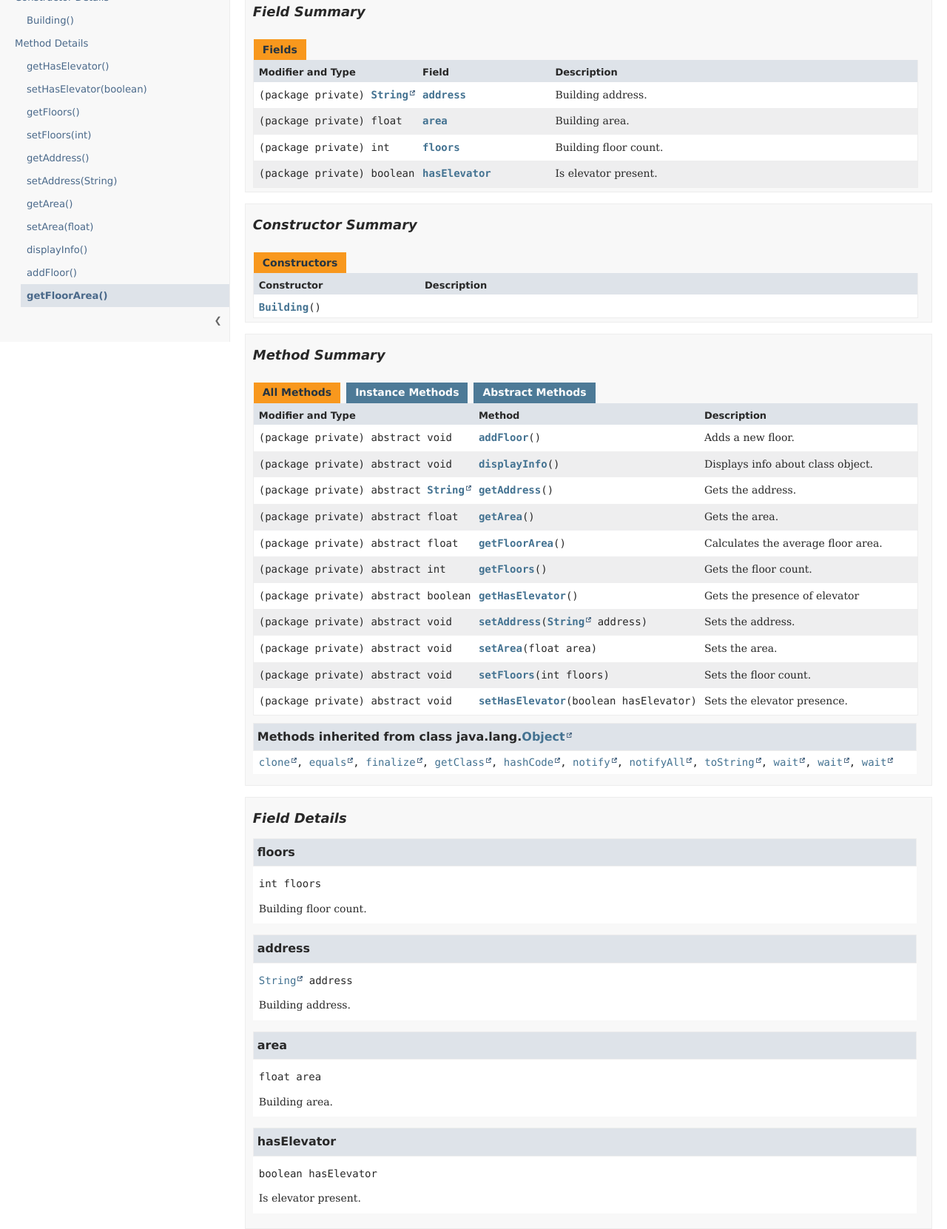
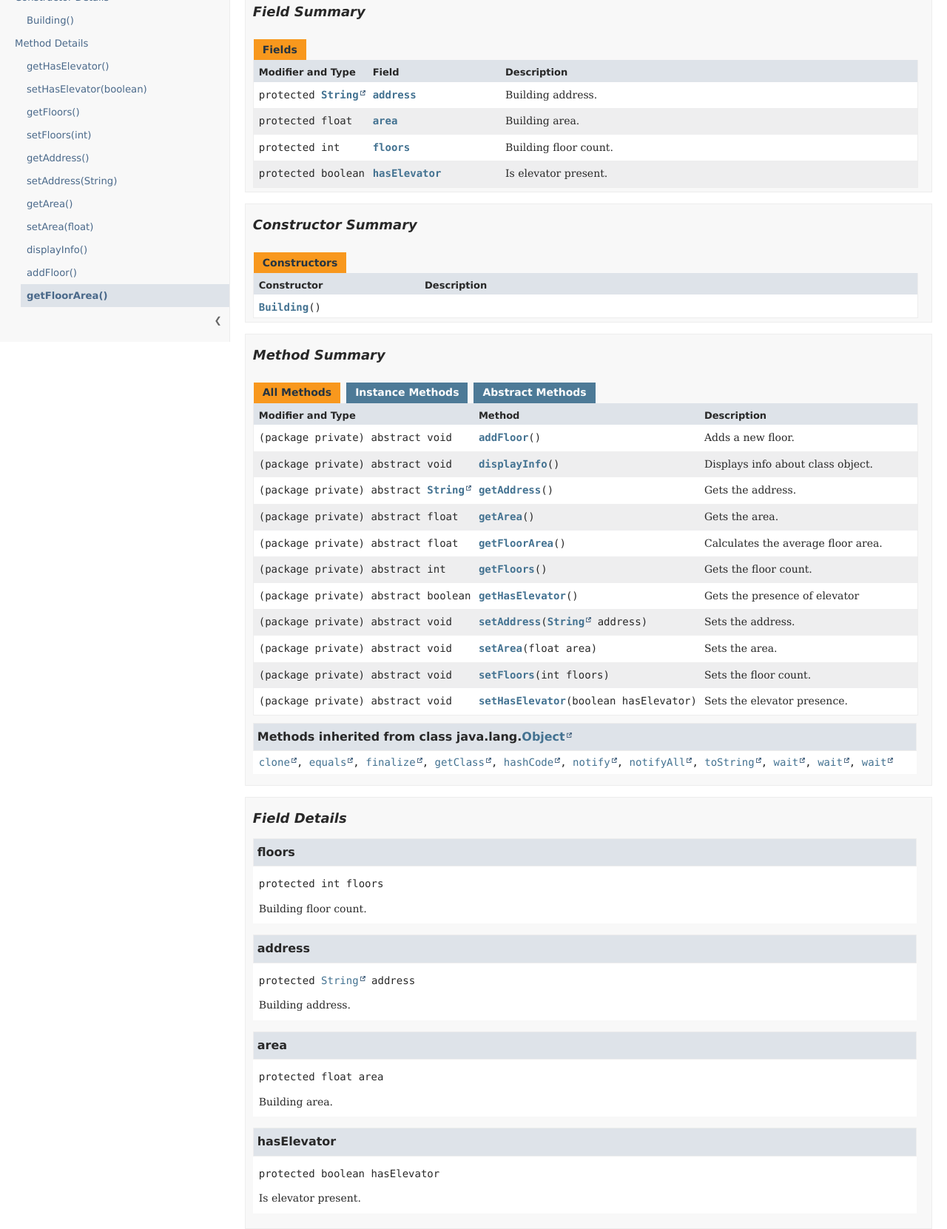
Before and after one commit to Smet-k/crossplatform-dev-labs, a plain HTML site: page Lab3KozakKI305/docs/KI305/Kozak/Lab3/Building.html in a window 1280 px wide. Shown: the part 338-1999 px from the top of the page at 74% size. Drawn offline with Linux system fonts and the light colour scheme.

Commit message:
Small improvement for Building superclass

```diff
--- a/Lab3KozakKI305/docs/KI305/Kozak/Lab3/Building.html
+++ b/Lab3KozakKI305/docs/KI305/Kozak/Lab3/Building.html
@@ -1,7 +1,7 @@
 <!DOCTYPE HTML>
 <html lang="en">
 <head>
-<!-- Generated by javadoc (24) on Sun Sep 28 22:24:12 EEST 2025 -->
+<!-- Generated by javadoc (24) on Sun Sep 28 22:38:56 EEST 2025 -->
 <title>Building</title>
 <meta name="viewport" content="width=device-width, initial-scale=1">
 <meta http-equiv="Content-Type" content="text/html; charset=utf-8">
@@ -125,22 +125,22 @@ loadScripts(document, 'script');</script>
 <div class="table-header col-first">Modifier and Type</div>
 <div class="table-header col-second">Field</div>
 <div class="table-header col-last">Description</div>
-<div class="col-first even-row-color"><code>(package private) <a href="https://docs.oracle.com/en/java/javase/24/docs/api/java.base/java/lang/String.html" title="class or interface in java.lang" class="external-link">String</a></code></div>
+<div class="col-first even-row-color"><code>protected <a href="https://docs.oracle.com/en/java/javase/24/docs/api/java.base/java/lang/String.html" title="class or interface in java.lang" class="external-link">String</a></code></div>
 <div class="col-second even-row-color"><code><a href="#address" class="member-name-link">address</a></code></div>
 <div class="col-last even-row-color">
 <div class="block">Building address.</div>
 </div>
-<div class="col-first odd-row-color"><code>(package private) float</code></div>
+<div class="col-first odd-row-color"><code>protected float</code></div>
 <div class="col-second odd-row-color"><code><a href="#area" class="member-name-link">area</a></code></div>
 <div class="col-last odd-row-color">
 <div class="block">Building area.</div>
 </div>
-<div class="col-first even-row-color"><code>(package private) int</code></div>
+<div class="col-first even-row-color"><code>protected int</code></div>
 <div class="col-second even-row-color"><code><a href="#floors" class="member-name-link">floors</a></code></div>
 <div class="col-last even-row-color">
 <div class="block">Building floor count.</div>
 </div>
-<div class="col-first odd-row-color"><code>(package private) boolean</code></div>
+<div class="col-first odd-row-color"><code>protected boolean</code></div>
 <div class="col-second odd-row-color"><code><a href="#hasElevator" class="member-name-link">hasElevator</a></code></div>
 <div class="col-last odd-row-color">
 <div class="block">Is elevator present.</div>
@@ -248,7 +248,7 @@ loadScripts(document, 'script');</script>
 <section class="detail" id="floors">
 <h3>floors</h3>
 <div class="horizontal-scroll">
-<div class="member-signature"><span class="return-type">int</span>&nbsp;<span class="element-name">floors</span></div>
+<div class="member-signature"><span class="modifiers">protected</span>&nbsp;<span class="return-type">int</span>&nbsp;<span class="element-name">floors</span></div>
 <div class="block">Building floor count.</div>
 </div>
 </section>
@@ -257,7 +257,7 @@ loadScripts(document, 'script');</script>
 <section class="detail" id="address">
 <h3>address</h3>
 <div class="horizontal-scroll">
-<div class="member-signature"><span class="return-type"><a href="https://docs.oracle.com/en/java/javase/24/docs/api/java.base/java/lang/String.html" title="class or interface in java.lang" class="external-link">String</a></span>&nbsp;<span class="element-name">address</span></div>
+<div class="member-signature"><span class="modifiers">protected</span>&nbsp;<span class="return-type"><a href="https://docs.oracle.com/en/java/javase/24/docs/api/java.base/java/lang/String.html" title="class or interface in java.lang" class="external-link">String</a></span>&nbsp;<span class="element-name">address</span></div>
 <div class="block">Building address.</div>
 </div>
 </section>
@@ -266,7 +266,7 @@ loadScripts(document, 'script');</script>
 <section class="detail" id="area">
 <h3>area</h3>
 <div class="horizontal-scroll">
-<div class="member-signature"><span class="return-type">float</span>&nbsp;<span class="element-name">area</span></div>
+<div class="member-signature"><span class="modifiers">protected</span>&nbsp;<span class="return-type">float</span>&nbsp;<span class="element-name">area</span></div>
 <div class="block">Building area.</div>
 </div>
 </section>
@@ -275,7 +275,7 @@ loadScripts(document, 'script');</script>
 <section class="detail" id="hasElevator">
 <h3>hasElevator</h3>
 <div class="horizontal-scroll">
-<div class="member-signature"><span class="return-type">boolean</span>&nbsp;<span class="element-name">hasElevator</span></div>
+<div class="member-signature"><span class="modifiers">protected</span>&nbsp;<span class="return-type">boolean</span>&nbsp;<span class="element-name">hasElevator</span></div>
 <div class="block">Is elevator present.</div>
 </div>
 </section>
```
Also changed, not shown: Lab3KozakKI305/docs/KI305/Kozak/Lab3/App.html (+1 -1 lines), Lab3KozakKI305/docs/KI305/Kozak/Lab3/Loggable.html (+1 -1 lines), Lab3KozakKI305/docs/KI305/Kozak/Lab3/OfficeCentre.html (+1 -1 lines), Lab3KozakKI305/docs/KI305/Kozak/Lab3/Workplace.html (+1 -1 lines), Lab3KozakKI305/docs/KI305/Kozak/Lab3/package-summary.html (+1 -1 lines), Lab3KozakKI305/docs/KI305/Kozak/Lab3/package-tree.html (+1 -1 lines), Lab3KozakKI305/docs/allclasses-index.html (+1 -1 lines), Lab3KozakKI305/docs/allpackages-index.html (+1 -1 lines), Lab3KozakKI305/docs/constant-values.html (+1 -1 lines), Lab3KozakKI305/docs/help-doc.html (+1 -1 lines), Lab3KozakKI305/docs/index-all.html (+1 -1 lines), Lab3KozakKI305/docs/index.html (+1 -1 lines), Lab3KozakKI305/docs/overview-tree.html (+1 -1 lines), Lab3KozakKI305/docs/search.html (+1 -1 lines), 1 more files, 1 other file.
